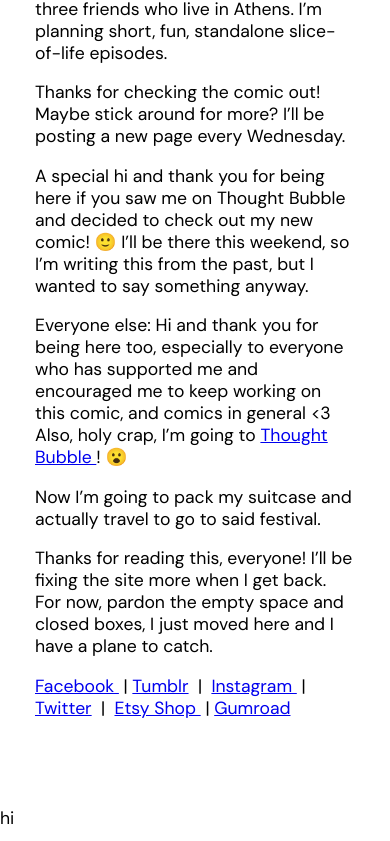
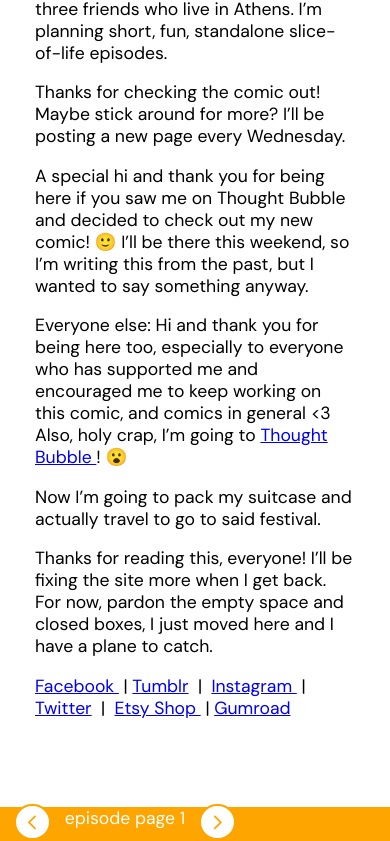
Before and after one commit to smar152/home-queer-home, a Next.js app: page /season/1/episode/1/page/1 in a window 390 px wide. Shown: the part 913-1754 px from the top of the page. Built offline with nearby package versions, Linux system fonts and the light colour scheme.

Commit message:
MobileNavigation: footer wip

```diff
--- a/Components/ComicPage.js
+++ b/Components/ComicPage.js
@@ -9,7 +9,6 @@ import { getLastComicPageNumbers } from "../data/comics";
 const StComicPage = styled("div")`
   display: flex;
   flex-direction: column;
-  min-height: calc(100vh - 40px);
   font-size: 1.1rem;
 `;
 
@@ -70,7 +69,7 @@ const StPaginationIcon = styled(StSeason)`
     height: 1.3rem;
   }
   @media (max-width: 768px) {
-    border-radius: 46px;
+      border-radius: 46px;
     padding: 7px;
     margin: 0px 15px;
     background-color: white;
@@ -124,7 +123,12 @@ const StMobilePageNavigation = styled("div")`
   display: none;
   @media (max-width: 768px) {
     display: flex;
+    background-color: orange;
   }
+`;
+
+const StMobilePageNumber = styled("span")`
+  color: white;
 `;
 
 const ComicPage = (props) => {
@@ -226,7 +230,15 @@ const ComicPage = (props) => {
         <StPageTitle>{title}</StPageTitle>
         <StPostContent dangerouslySetInnerHTML={{ __html: blogPost }} />
       </StPostContainer>
-      <StMobilePageNavigation>hi</StMobilePageNavigation>
+      <StMobilePageNavigation>
+        <StPaginationIcon>
+          <ChevronLeft />
+        </StPaginationIcon>
+        <StMobilePageNumber>episode page {pageNumber + 1}</StMobilePageNumber>
+        <StPaginationIcon>
+          <ChevronRight />
+        </StPaginationIcon>
+      </StMobilePageNavigation>
     </StComicPage>
   );
 };
```
